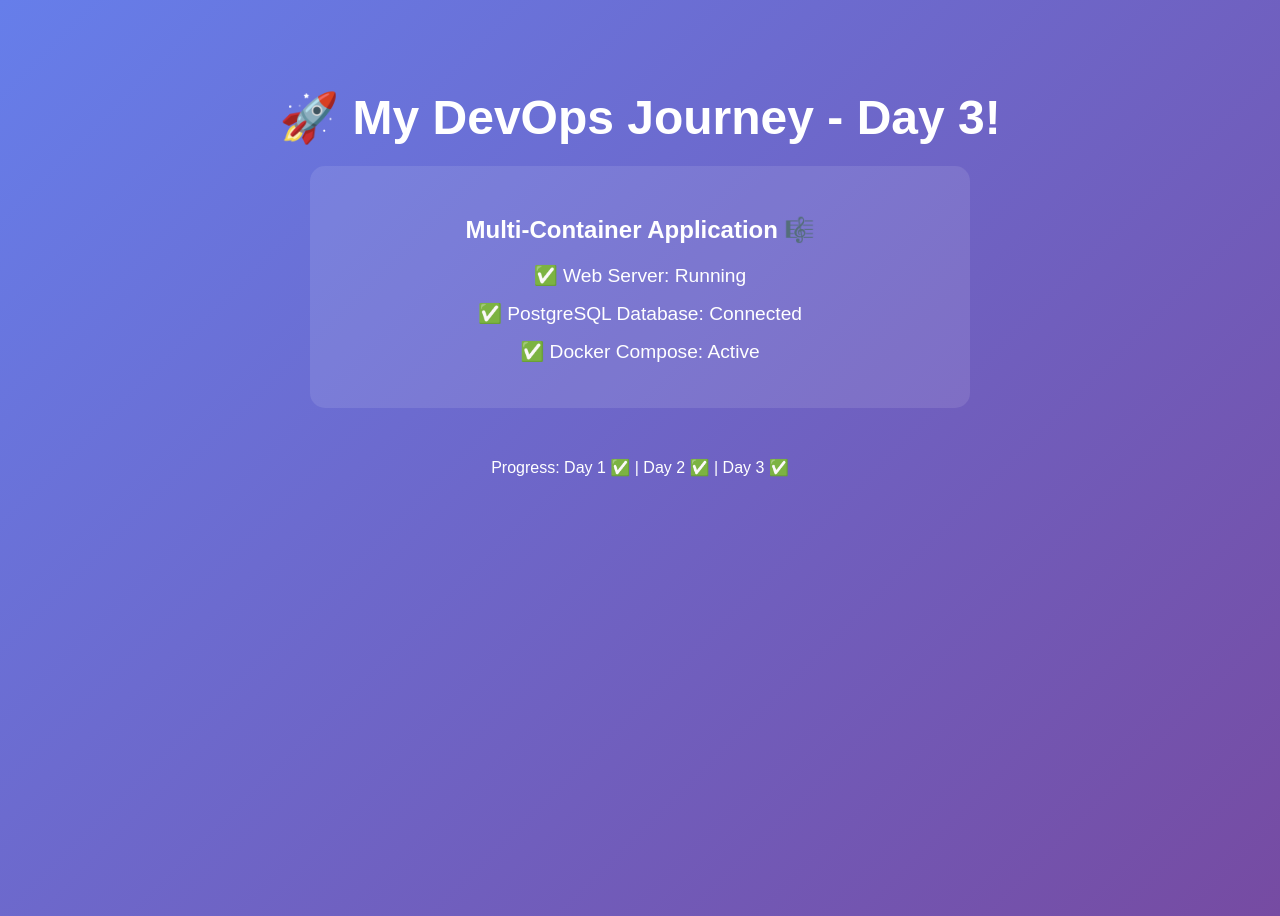
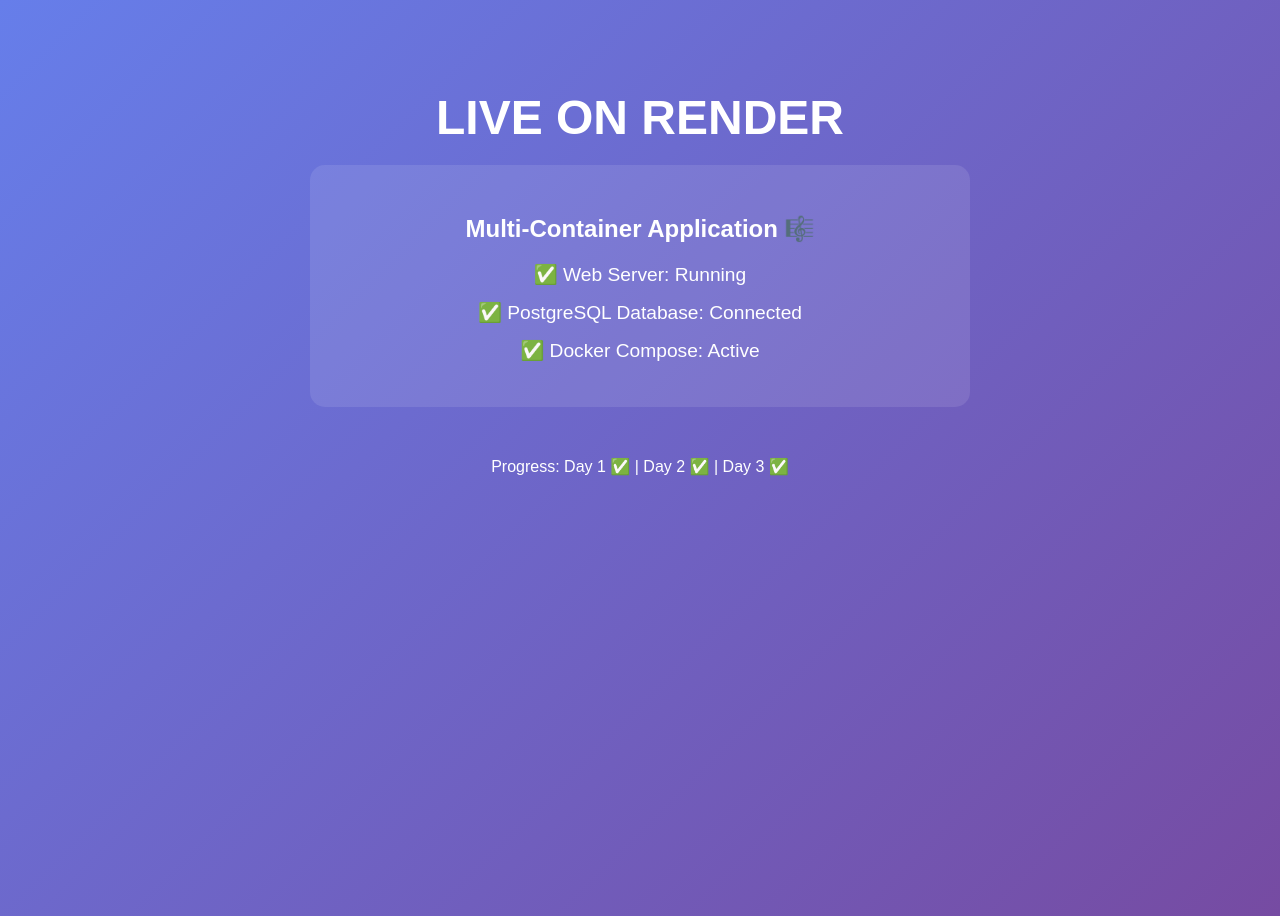
Before and after one commit to Sindhukota16/devops-webapp-pipeline, a plain HTML site: page index.html in a window 1280 px wide. Drawn offline with Linux system fonts and the light colour scheme.

```diff
--- a/index.html
+++ b/index.html
@@ -3,7 +3,7 @@
 <head>
     <meta charset="UTF-8">
     <meta name="viewport" content="width=device-width, initial-scale=1.0">
-    <title>My DevOps Journey - Day 3</title>
+    <title>LIVE ON RENDER</title>
     <style>
         body {
             font-family: Arial, sans-serif;
@@ -25,7 +25,7 @@
     </style>
 </head>
 <body>
-    <h1>🚀 My DevOps Journey - Day 3!</h1>
+    <h1> LIVE ON RENDER </h1>
     <div class="container">
         <h2>Multi-Container Application 🎼</h2>
         <div class="status">✅ Web Server: Running</div>
```
